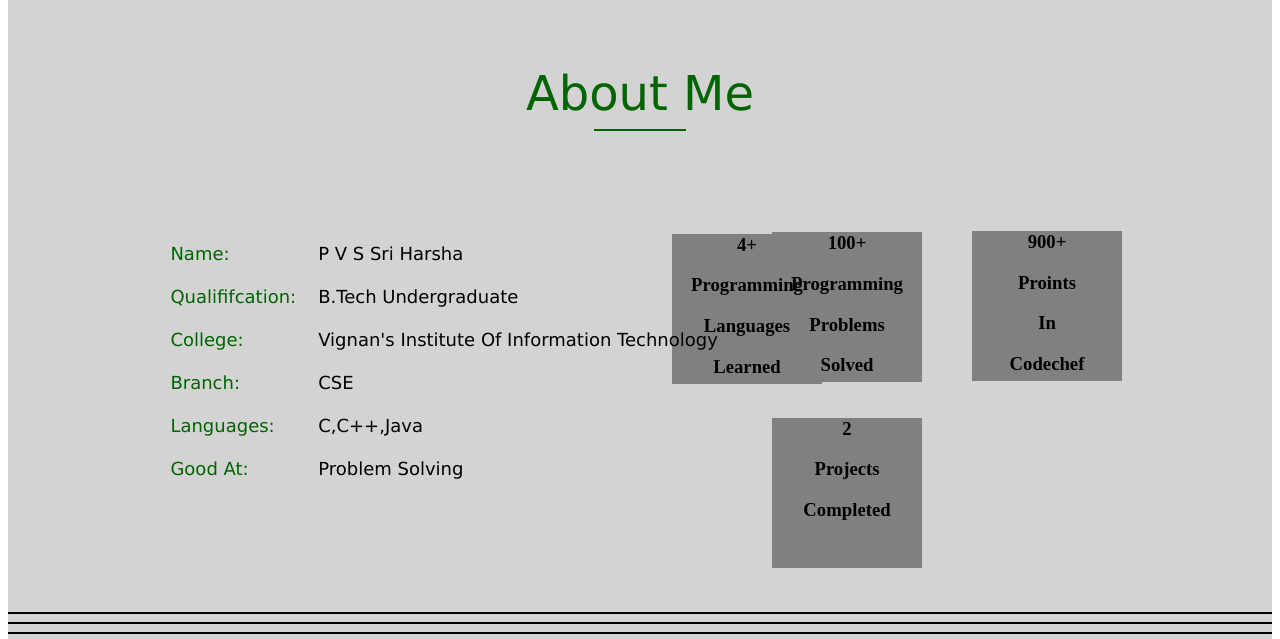
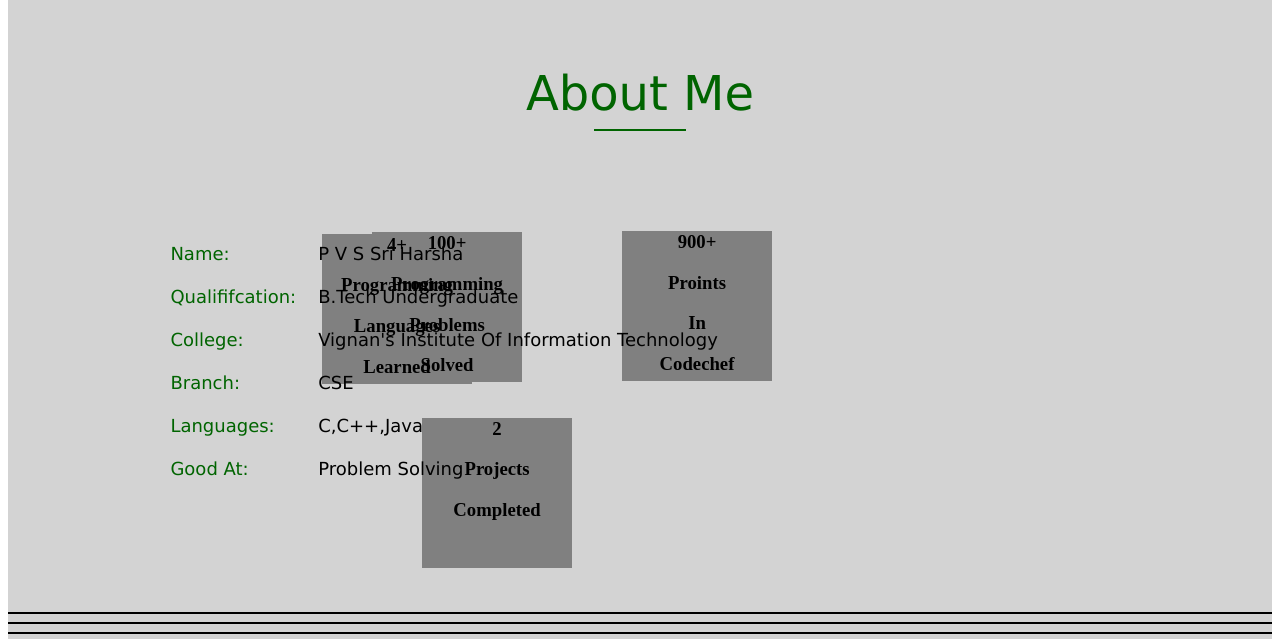
Before and after one commit to Harsha07102002/harsha-portfolio, a plain HTML site: page index.html in a window 1280 px wide. Shown: the part 158-797 px from the top of the page. Drawn offline with Linux system fonts and the light colour scheme.

Commit message:
Update index.html

```diff
--- a/index.html
+++ b/index.html
@@ -150,14 +150,14 @@
 						</td>
 					</tr>
 				</table>
-                <div align="right" style="margin-top: -300px;margin-right: 0px;"class="counter">
+                <div align="right" style="margin-top: -300px;margin-right: 350px;"class="counter">
                     <div class="box" style="background-color:grey;height:150px;width: 150px;text-align: center;margin-right: 450px;">
                         <span><h3>4+</h3></span>
                         <p><h3> Programming</h3></p>
                         <p><h3> Languages</h3></p>
                         <p><h3> Learned</h3></p>
                     </div>
-                    <div class="box" style="margin-top: -170px;background-color:grey;height:150px;width: 150px;text-align: center;margin-right: 350px;">
+                    <div class="box" style="margin-top: -170px;background-color:grey;height:150px;width: 150px;text-align: center;margin-right: 400px;">
                         <span><h3>100+</h3></span>
                         <p><h3> Programming</h3></p>
                         <p><h3> Problems</h3></p>
```
